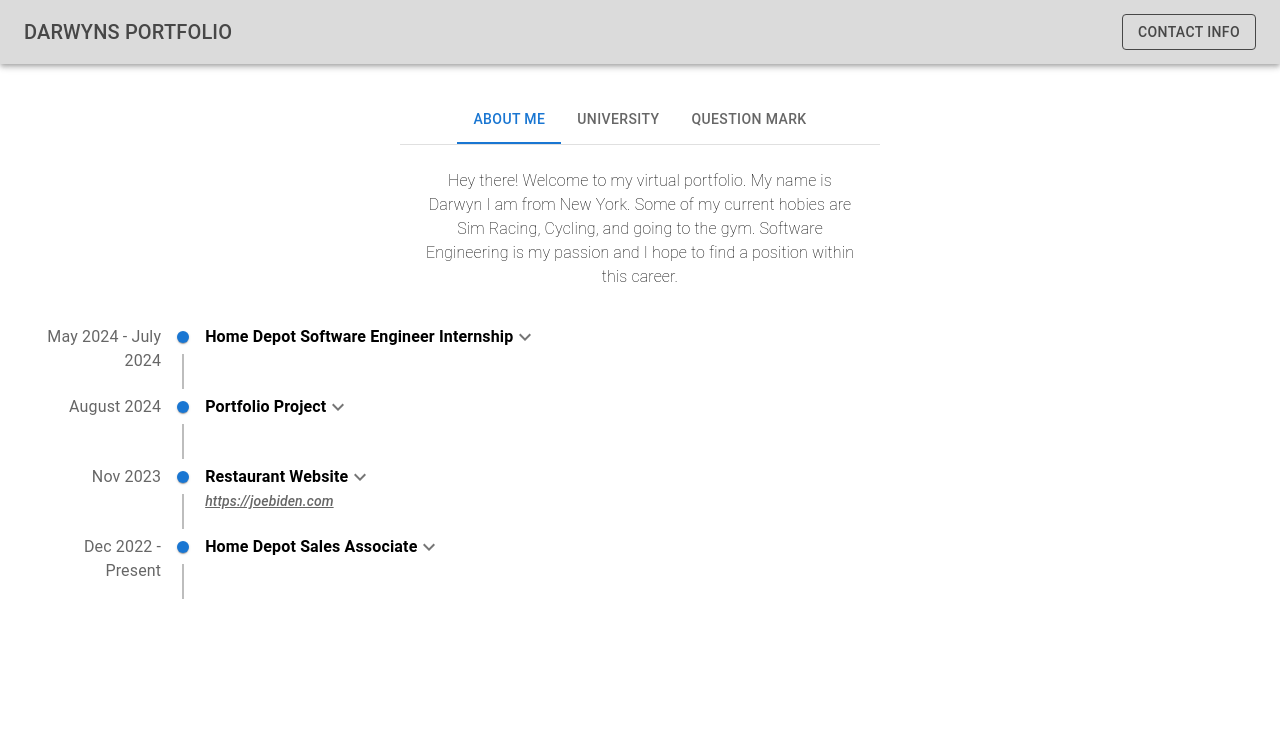
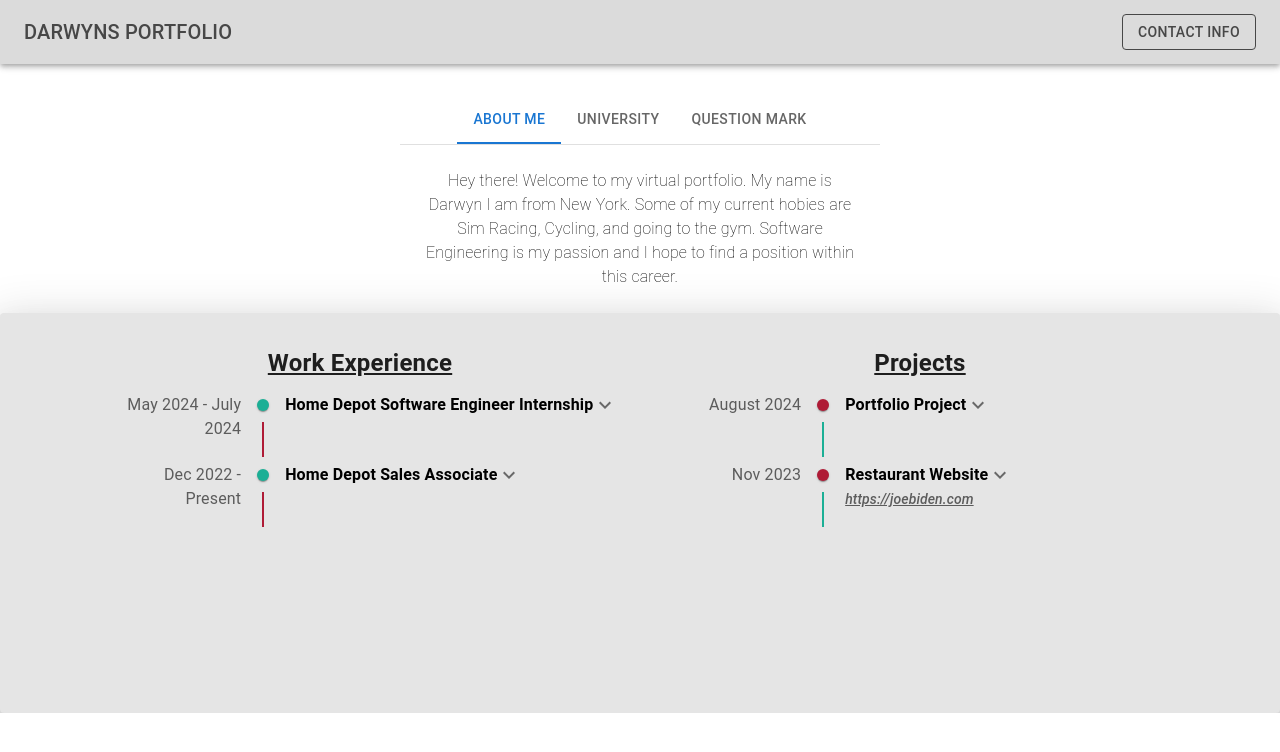
Before and after one commit to DarwynVE/darwyns-portfolio, a Next.js app: page / in a window 1280 px wide. Shown: the top 752 px of the page. Built offline with nearby package versions, Linux system fonts and the light colour scheme.

Commit message:
Seperated work and projects Test field

```diff
--- a/src/app/layout.tsx
+++ b/src/app/layout.tsx
@@ -5,8 +5,8 @@ import "./globals.css";
 const inter = Inter({ subsets: ["latin"] });
 
 export const metadata: Metadata = {
-  title: "Create Next App",
-  description: "Generated by create next app",
+  title: "Darwyns Portfolio",
+  description: "This is a portfolio to showcase my work and experiences.",
 };
 
 export default function RootLayout({
--- a/src/components/experiences/experiences.tsx
+++ b/src/components/experiences/experiences.tsx
@@ -1,5 +1,5 @@
 "use client";
-import { Box, Typography, IconButton, Collapse } from '@mui/material';
+import { Box, Typography, IconButton, Collapse, Paper } from '@mui/material';
 import { Timeline, TimelineItem, TimelineSeparator, TimelineConnector, TimelineContent, TimelineDot } from '@mui/lab';
 import TimelineOppositeContent, { timelineOppositeContentClasses } from '@mui/lab/TimelineOppositeContent';
 import ExpandMoreIcon from '@mui/icons-material/ExpandMore';
@@ -13,6 +13,15 @@ const timelineData = [
         details: 'During this internship me and 3 other associates were able to create and deploy a scalable application for thousands of associates to use within the company. Using products such as GCP Firestore we established cloud connectivity for data storage. We also allowed live collaboration between associates. While working, I leveraged knowledge in Full Stack Web Development, REST API\'s, Git, REACT, Vitest, Node, GCP and Docker.'
     },
     {
+        time: 'Dec 2022 - Present',
+        title: 'Home Depot Sales Associate',
+        details: 'As a sales associate I learned how to have meaningful and productive conversations with people. This job allowed me to get out of my comfort zone and learn how to work with others while working on my communication skills.'
+    },
+    // Add more items as needed
+];
+
+const projectsData = [
+    {
         time: 'August 2024',
         title: 'Portfolio Project',
         details: 'Suprise! You are currently on this project.'
@@ -23,25 +32,40 @@ const timelineData = [
         subheader: 'https://joebiden.com',
         details: 'This was the first ever project I really worked on. It\'s a bit outdated now but during the creation I learned how REACT really works when it comes to things such as the Router or the use of components. This website is also hosted on a personal server I built using Ubuntu with NGINX Proxy Manager and Cloudflare as protection. I also learned how to use CSS to style the website and make it look more appealing.'
     },
-    {
-        time: 'Dec 2022 - Present',
-        title: 'Home Depot Sales Associate',
-        details: 'As a sales associate I learned how to have meaningful and productive conversations with people. This job allowed me to get out of my comfort zone and learn how to work with others while working on my communication skills.'
-    },
-    // Add more items as needed
 ];
 
 export default function Experiences() {
-    const [expanded, setExpanded] = useState(Array(timelineData.length).fill(false));
+    const [expandedWork, setExpandedWork] = useState(Array(timelineData.length).fill(false));
+    const [expandedProjects, setExpandedProjects] = useState(Array(projectsData.length).fill(false));
 
-    const handleExpandClick = (index: number) => {
-        setExpanded(expanded.map((exp, i) => (i === index ? !exp : exp)));
+    const handleExpandWorkClick = (index: number) => {
+        setExpandedWork(expandedWork.map((exp, i) => (i === index ? !exp : exp)));
     };
-    //TODO: SEPERATE WORK EXPERIENCES FROM PROJECTS IT LOOKS GOOFY
+    const handleExpandProjectsClick = (index: number) => {
+        setExpandedProjects(expandedProjects.map((exp, i) => (i === index ? !exp : exp)));
+    };
     return (
+        <Paper
+            elevation={24}
+            sx={{
+                display: 'flex',
+                justifyContent: 'center',
+                height: '25em',
+                overflowY: 'scroll',
+                overflow: 'wrap',
+                background: '#e5e5e5',
+                padding: '2em',
+                scrollbarColor: '#1baf95 #e5e5e5',
+            }}
+        >
+            {/* This is the timeline for my work experience. */}
             <Box sx={{ width: '35em' }}>
+                <Typography
+                    sx={{ display: 'flex', justifyContent: 'center', fontWeight: 'bold', fontSize: '1.5em', textDecoration: 'underline' }}
+                >Work Experience</Typography>
                 <Timeline
                     sx={{
+                        paddingBottom: '2em',
                         [`& .${timelineOppositeContentClasses.root}`]: {
                             flex: 0.4,
                         },
@@ -53,20 +77,24 @@ export default function Experiences() {
                                 {item.time}
                             </TimelineOppositeContent>
                             <TimelineSeparator>
-                            <TimelineDot color='primary' />
-                            <TimelineConnector />
+                                <TimelineDot
+                                 sx={{ backgroundColor: '#1baf95' }}
+                                />
+                                <TimelineConnector
+                                sx={{ backgroundColor: '#af1b36' }}
+                                />
                             </TimelineSeparator>
                             <TimelineContent>
                                 <Box display="flex">
                                     <IconButton
                                         aria-label="expand"
                                         sx={{ padding: 0 }}
-                                    onClick={() => handleExpandClick(index)}
+                                        onClick={() => handleExpandWorkClick(index)}
                                     >
                                         <Typography
                                             sx={{ fontWeight: 'bold', color: 'black' }}
                                         >{item.title}</Typography>
-                                    {expanded[index] ? <ExpandLessIcon /> : <ExpandMoreIcon />}
+                                        {expandedWork[index] ? <ExpandLessIcon /> : <ExpandMoreIcon />}
                                     </IconButton>
                                 </Box>
                                 <Typography
@@ -77,7 +105,7 @@ export default function Experiences() {
                                     color="textSecondary"
                                     sx={{ fontStyle: 'italic' }}
                                 >{item.subheader}</Typography>
-                            <Collapse in={expanded[index]} timeout="auto" unmountOnExit>
+                                <Collapse in={expandedWork[index]} timeout="auto" unmountOnExit>
                                     <Box mt={2}>
                                         <Typography variant="body2">
                                             {item.details}
@@ -89,5 +117,65 @@ export default function Experiences() {
                     ))}
                 </Timeline>
             </Box>
+            {/* This is the timeline for my projects.*/}
+            <Box sx={{ width: '35em' }}>
+                <Typography
+                    sx={{ display: 'flex', justifyContent: 'center', fontWeight: 'bold', fontSize: '1.5em', textDecoration: 'underline' }}
+                >Projects</Typography>
+                <Timeline
+                    sx={{
+                        paddingBottom: '2em',
+                        [`& .${timelineOppositeContentClasses.root}`]: {
+                            flex: 0.4,
+                        },
+                    }}
+                >
+                    {projectsData.map((item, index) => (
+                        <TimelineItem key={index}>
+                            <TimelineOppositeContent color="textSecondary">
+                                {item.time}
+                            </TimelineOppositeContent>
+                            <TimelineSeparator>
+                                <TimelineDot
+                                sx={{ backgroundColor: '#af1b36' }}
+                                />
+                                <TimelineConnector
+                                sx={{ backgroundColor: '#1baf95' }}
+                                />
+                            </TimelineSeparator>
+                            <TimelineContent>
+                                <Box display="flex">
+                                    <IconButton
+                                        aria-label="expand"
+                                        sx={{ padding: 0 }}
+                                        onClick={() => handleExpandProjectsClick(index)}
+                                    >
+                                        <Typography
+                                            sx={{ fontWeight: 'bold', color: 'black' }}
+                                        >{item.title}</Typography>
+                                        {expandedProjects[index] ? <ExpandLessIcon /> : <ExpandMoreIcon />}
+                                    </IconButton>
+                                </Box>
+                                <Typography
+                                    component='a'
+                                    href={item.subheader}
+                                    target='_blank'
+                                    variant="subtitle2"
+                                    color="textSecondary"
+                                    sx={{ fontStyle: 'italic' }}
+                                >{item.subheader}</Typography>
+                                <Collapse in={expandedProjects[index]} timeout="auto" unmountOnExit>
+                                    <Box mt={2}>
+                                        <Typography variant="body2">
+                                            {item.details}
+                                        </Typography>
+                                    </Box>
+                                </Collapse>
+                            </TimelineContent>
+                        </TimelineItem>
+                    ))}
+                </Timeline>
+            </Box>
+        </Paper>
     )
 }
```
Lines whose indentation alone changed are shown as unchanged.
